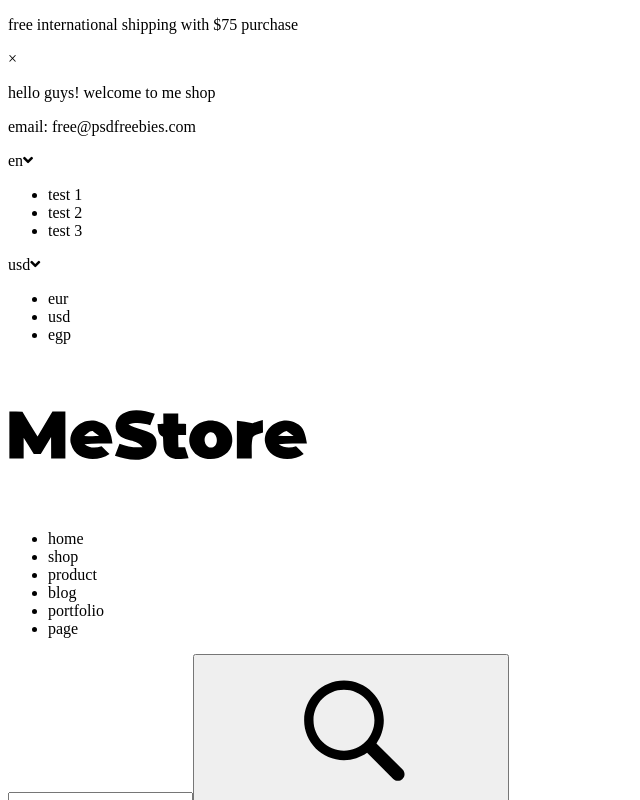
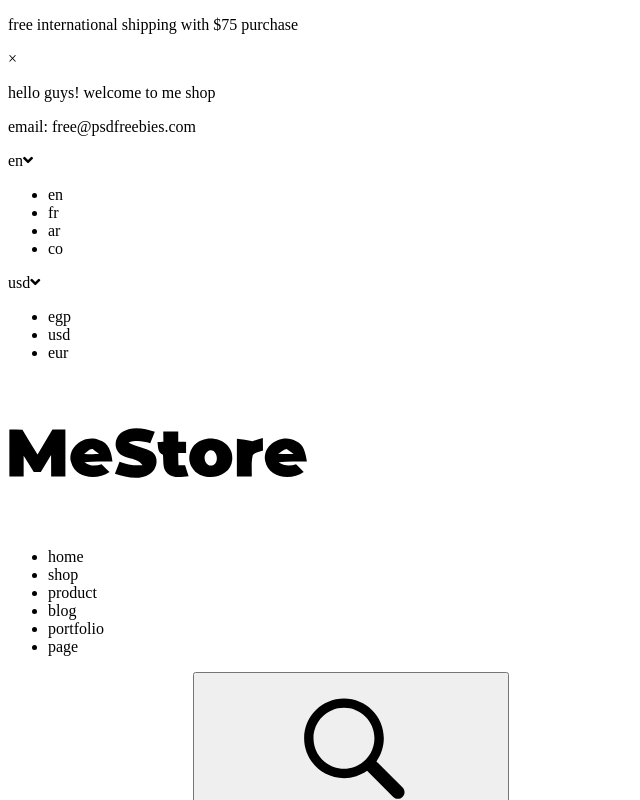
Before and after one commit to karimtarek0000/project-1-with-vue, a Vue app: page / in a window 1280 px wide. Shown: the top 800 px of the page, without its empty margins (0-640 px from the left). Built offline with nearby package versions, Linux system fonts and the light colour scheme.

Commit message:
update navbar vue

```diff
--- a/src/components/Navbar.vue
+++ b/src/components/Navbar.vue
@@ -63,9 +63,7 @@
 
                 <!-- NAVBAR PRIMARY INFO OPTIONS SELECT -->
                 <ul @click="getDataSelect" class="navbar_primary_info_options_select list-unstyled">
-                  <li class="navbar_primary_info_options_select_item">test 1</li>
-                  <li class="navbar_primary_info_options_select_item">test 2</li>
-                  <li class="navbar_primary_info_options_select_item">test 3</li>
+                  <li class="navbar_primary_info_options_select_item" v-for="lang in arrayLang">{{ lang }}</li>
                 </ul>
               </div>
 
@@ -86,9 +84,7 @@
 
                 <!-- NAVBAR PRIMARY INFO OPTIONS SELECT -->
                 <ul @click="getDataSelect" class="navbar_primary_info_options_select list-unstyled">
-                  <li class="navbar_primary_info_options_select_item">eur</li>
-                  <li class="navbar_primary_info_options_select_item">usd</li>
-                  <li class="navbar_primary_info_options_select_item">egp</li>
+                  <li class="navbar_primary_info_options_select_item" v-for="cur in arrayCur">{{ cur }}</li>
                 </ul>
               </div>
             </div>
@@ -123,6 +119,7 @@
 
               <!-- BUTTON SUBMIT -->
               <button
+                @click="animationSearchHome"
                 @mouseout="statusHover = false"
                 @mouseover="animationSearchHome"
                 class="reset-button"
@@ -156,14 +153,21 @@ export default {
   data() {
     return {
       navbarItems: ["/", "shop", "product", "blog", "portfolio", "page"],
+      arrayLang: ['en', 'fr', 'ar', 'co'],
+      arrayCur: ['egp', 'usd', 'eur'],
       statusHover: true,
+      statusClick: true,
       lang: "en",
       cur: "usd"
     };
   },
   methods: {
     // ANIMATION SEARCH HOME
-    animationSearchHome() {
+    animationSearchHome(e) {
+
+      // IF STATUS CLICK EQUAL TRUE WILL CONVERT PREVENT DEFAULT IF NO WILL CONVERT FALSE NO PREVENT DEFAULT
+      if(this.statusClick) e.preventDefault();
+
       if (this.statusHover) {
         // ALL VARIABLES
         const searchIcon = document.getElementById("home-button-search");
@@ -188,12 +192,20 @@ export default {
         // FUNCTION OPTION ALL ADD EVENT LISTENER
         const option = () => {
           tl.reverse();
+          if(!searchInput.value == "") this.statusClick = false;
           searchInput.value = "";
           this.statusHover = true;
         };
 
         // IF USER CLICK WINDOW
         window.addEventListener("click", option);
+
+        // IF USER KEY DOWN KEY CODE ENETER SEARCH WILL STATUS CLICK CONVERT FALSE AND CLEAR PREVENT DEFAULT
+        searchInput.addEventListener("keydown", e => {
+          if (e.keyCode == 13) {
+            if (!searchInput.value == "") this.statusClick = false;
+          }
+        });
 
         // IF USER CLICK IN INPUT FIELD NOT CLOSE INPUT
         searchInput.addEventListener("click", e => e.stopPropagation());
@@ -239,7 +251,7 @@ export default {
       }
     },
 
-    //
+    // GET DATA SELECT LIST
     getDataSelect(e) {
       let getData = e.target.textContent;
       const parent = e.target.parentElement.parentElement.children;
@@ -280,11 +292,6 @@ export default {
       }
     }
   },
-  watch: {
-    cur() {
-      // console.log('watch');
-    }
-  },
   components: {
     appShappingCard: ShappingCard
   }
```
